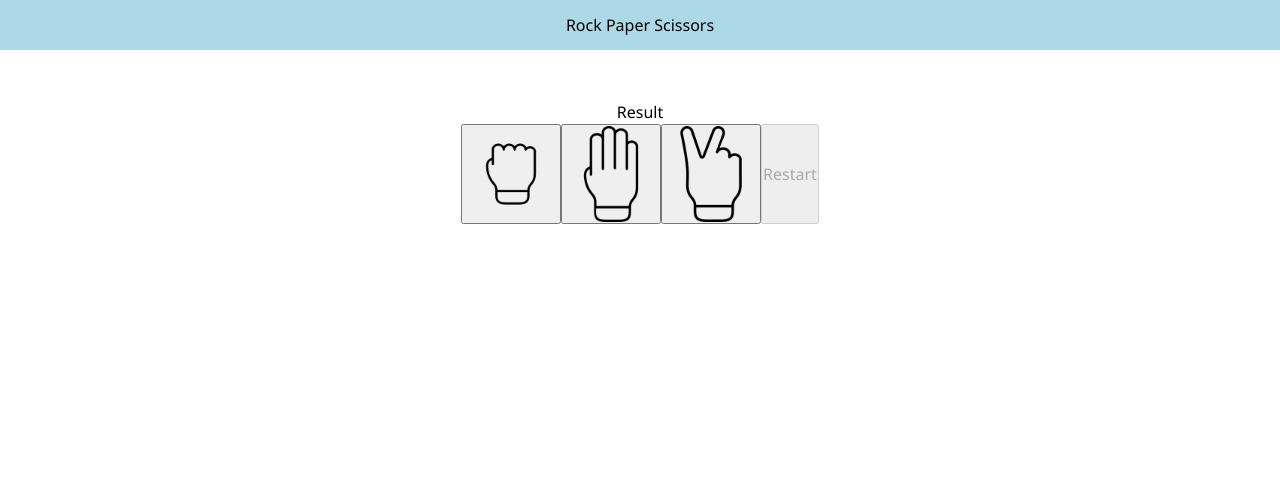
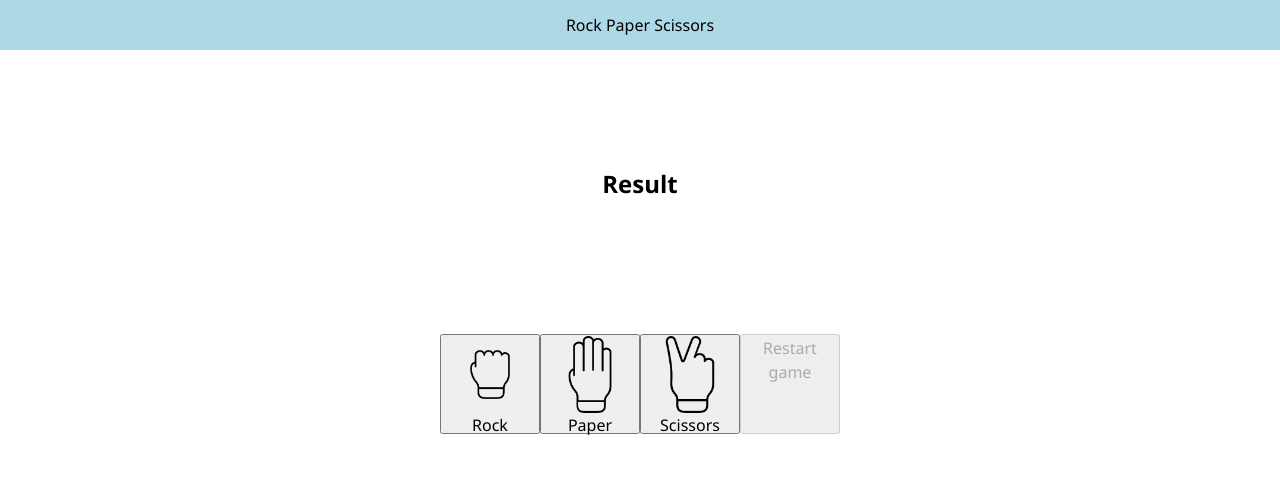
Before and after one commit to lburscheidt/rock-paper-scissors, a plain HTML site: page index.html in a window 1280 px wide. Drawn offline with Linux system fonts and the light colour scheme.

Commit message:
Style Win message

```diff
--- a/index.html
+++ b/index.html
@@ -8,13 +8,15 @@
 	</head>
 	<body>
 		<header>Rock Paper Scissors</header>
-		<section id="resultsDiv">Result</section>
+		<section class="game">
+			<section id="resultsDiv" class="result">Result</section>
 
-		<section>
-			<button id="rockBtn"><img src="rock.png"></button>
-			<button id="paperBtn"><img src="paper.png"></button>
-			<button id="scissorsBtn"><img src="scissors.png"></button>
-			<button id="restartBtn">Restart</button>
+			<section>
+				<button id="rockBtn"><img src="rock.png">Rock</button>
+				<button id="paperBtn"><img src="paper.png">Paper</button>
+				<button id="scissorsBtn"><img src="scissors.png">Scissors</button>
+				<button id="restartBtn">Restart game</button>
+			</section>
 		</section>
 	</body>
 	<script src="script.js"></script>
--- a/script.js
+++ b/script.js
@@ -15,7 +15,7 @@ function getComputerChoice() {
 }
 
 function playRound(humanChoice, computerChoice) {
-	if (humanChoice == computerChoice) {
+	if (humanChoice === computerChoice) {
 		resultsDiv.innerText = `You played: ${humanChoice}. The computer played: ${computerChoice}. It's a draw! Play another round.`;
 	} else if (
 		(humanChoice == "Paper" && computerChoice == "Rock") ||
@@ -23,7 +23,20 @@ function playRound(humanChoice, computerChoice) {
 		(humanChoice == "Scissors" && computerChoice == "Paper")
 	) {
 		humanScore += 1;
-		resultsDiv.innerText = `You played: ${humanChoice}. The computer played: ${computerChoice}.You win the round! ${humanChoice} beats ${computerChoice}. Your score is ${humanScore}. The computer score is ${computerScore}.`;
+		resultsDiv.innerHTML =
+			"You played: " +
+			humanChoice +
+			".<br /> The computer played: " +
+			computerChoice +
+			".<br />You win the round! " +
+			humanChoice +
+			" beats " +
+			computerChoice +
+			".<br />Your score is " +
+			humanScore +
+			" . <br />The computer score is " +
+			computerScore +
+			".";
 	} else {
 		computerScore += 1;
 		resultsDiv.innerText = `You played: ${humanChoice}. The computer played: ${computerChoice}. You lose the round! ${computerChoice} beats ${humanChoice}. Your score is ${humanScore}. The computer score is ${computerScore}.`;
--- a/style.css
+++ b/style.css
@@ -67,6 +67,10 @@ body {
 
 button {
 	height: 100px;
+	width: 100px;
+	display: flex;
+	flex-direction: column;
+	align-items: center;
 }
 
 header {
@@ -80,7 +84,7 @@ header {
 }
 
 img {
-	height: 100%;
+	height: 80%;
 	width: auto;
 }
 section {
@@ -88,3 +92,17 @@ section {
 	justify-content: center;
 	align-items: center;
 }
+
+.game {
+	height: 50%;
+	display: flex;
+	flex-direction: column;
+	align-items: center;
+	justify-content: space-around;
+}
+
+.result {
+	font-weight: 700;
+	font-size: 1.5rem;
+	width: 70%;
+}
```
